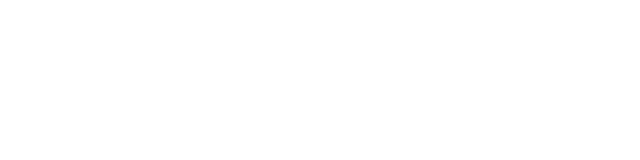
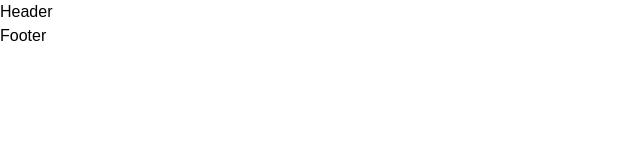
Before and after one commit to xakimdjanov/workify, a React app in the folder frontend/: page / in a window 1280 px wide. Shown: the top 160 px of the page, without its empty margins (0-640 px from the left). Built offline with nearby package versions, Linux system fonts and the light colour scheme; the HTML template or start-up script is replaced by a standard one.

Commit message:
TemurMalik

```diff
--- a/frontend/src/App.jsx
+++ b/frontend/src/App.jsx
@@ -1,11 +1,14 @@
-import React from 'react'
+import React from "react";
+import Header from "./pages/Header/Header";
+import Footer from "./pages/Footer/Footer";
 
 const App = () => {
   return (
     <div>
+      <Header />
+      <Footer />
+    </div>
+  );
+};
 
-    </div>
-  )
-}
-
-export default App
+export default App;
--- /dev/null
+++ b/frontend/src/components/TalantHome/TalantHome.jsx
@@ -0,0 +1,9 @@
+import React from 'react'
+
+const TalantHome = () => {
+  return (
+    <div>TalantHome</div>
+  )
+}
+
+export default TalantHome
--- /dev/null
+++ b/frontend/src/pages/Footer/Footer.jsx
@@ -0,0 +1,9 @@
+import React from 'react'
+
+const Footer = () => {
+  return (
+    <div>Footer</div>
+  )
+}
+
+export default Footer
--- /dev/null
+++ b/frontend/src/pages/Header/Header.jsx
@@ -0,0 +1,9 @@
+import React from 'react'
+
+const Header = () => {
+  return (
+    <div>Header</div>
+  )
+}
+
+export default Header
```
Also changed, not shown: frontend/src/components/Dashbord/Dashbord.jsx (added).
